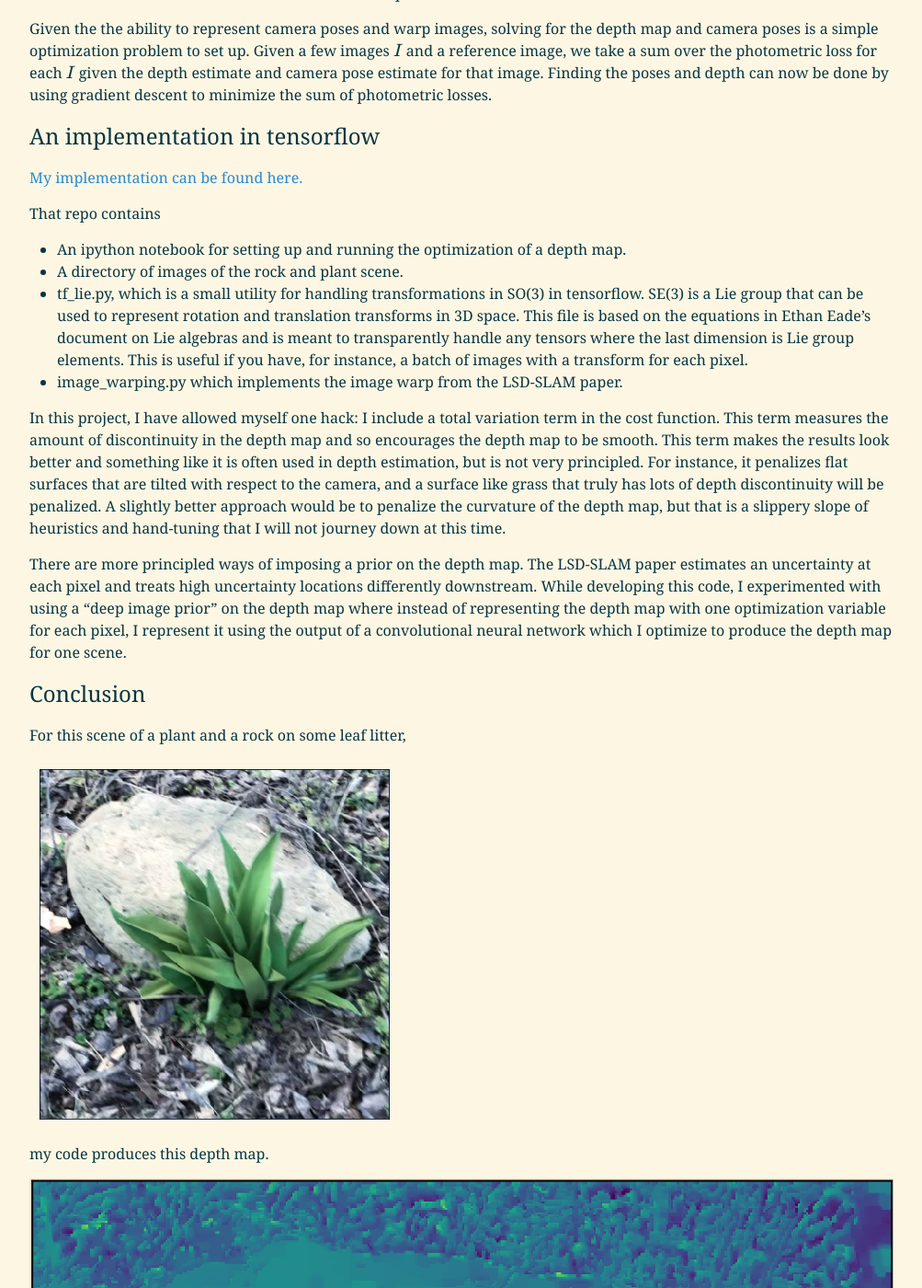
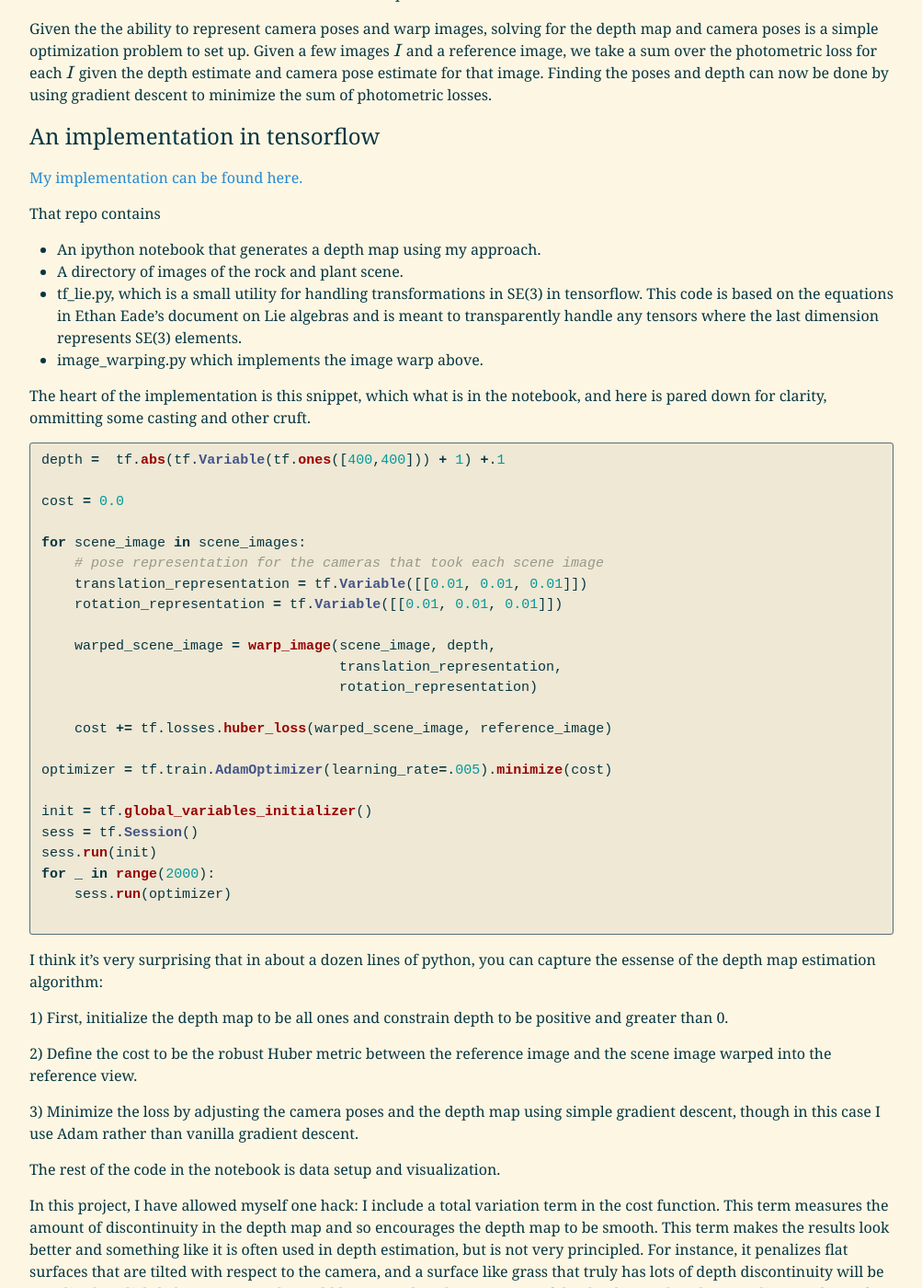
Before and after one commit to IJDykeman/ijdykeman.github.io, a Jekyll site: the page built from _posts/2019-04-10-simple-depth-from-motion.markdown, in a window 1280 px wide and 1400 px high, scrolled down 6544 px. Shown: the whole window at 92% size, without its empty margins (138-1141 px from the left). Built offline with Jekyll 4.4.1, drawn with Linux system fonts in a browser that asks for light colours; formulas are drawn with MathJax 3.

Commit message:
add code

````diff
--- a/_posts/2019-04-10-simple-depth-from-motion.markdown
+++ b/_posts/2019-04-10-simple-depth-from-motion.markdown
@@ -96,10 +96,49 @@ Given the the ability to represent camera poses and warp images, solving for the
 [My implementation can be found here.](https://github.com/IJDykeman/simple_depth_from_motion)
 
 That repo contains
-* An ipython notebook for setting up and running the optimization of a depth map.
+* An ipython notebook that generates a depth map using my approach.
 * A directory of images of the rock and plant scene.
-* tf_lie.py, which is a small utility for handling transformations in SO(3) in tensorflow.  SE(3) is a Lie group that can be used to represent rotation and translation transforms in 3D space.  This file is based on the equations in Ethan Eade’s document on Lie algebras and is meant to transparently handle any tensors where the last dimension is Lie group elements.  This is useful if you have, for instance, a batch of images with a transform for each pixel.
-* image_warping.py which implements the image warp from the LSD-SLAM paper.
+* tf_lie.py, which is a small utility for handling transformations in SE(3) in tensorflow.    This code is based on the equations in Ethan Eade’s document on Lie algebras and is meant to transparently handle any tensors where the last dimension represents SE(3) elements.
+* image_warping.py which implements the image warp above.
+
+
+The heart of the implementation is this snippet, which what is in the notebook, and here is pared down for clarity, ommitting some casting and other cruft.
+
+```python
+depth =  tf.abs(tf.Variable(tf.ones([400,400])) + 1) +.1
+
+cost = 0.0
+
+for scene_image in scene_images:
+    # pose representation for the cameras that took each scene image
+    translation_representation = tf.Variable([[0.01, 0.01, 0.01]])
+    rotation_representation = tf.Variable([[0.01, 0.01, 0.01]])
+
+    warped_scene_image = warp_image(scene_image, depth,
+                                    translation_representation,
+                                    rotation_representation)
+
+    cost += tf.losses.huber_loss(warped_scene_image, reference_image)
+
+optimizer = tf.train.AdamOptimizer(learning_rate=.005).minimize(cost)
+
+init = tf.global_variables_initializer()
+sess = tf.Session()
+sess.run(init)
+for _ in range(2000):
+    sess.run(optimizer)
+
+```
+
+I think it's very surprising that in about a dozen lines of python, you can capture the essense of the depth map estimation algorithm:
+
+1) First, initialize the depth map to be all ones and constrain depth to be positive and greater than 0.
+
+2) Define the cost to be the robust Huber metric between the reference image and the scene image warped into the reference view.
+
+3) Minimize the loss by adjusting the camera poses and the depth map using simple gradient descent, though in this case I use Adam rather than vanilla gradient descent.
+
+The rest of the code in the notebook is data setup and visualization.
 
 In this project, I have allowed myself one hack: I include a total variation term in the cost function.  This term measures the amount of discontinuity in the depth map and so encourages the depth map to be smooth.  This term makes the results look better and something like it is often used in depth estimation, but is not very principled.  For instance, it penalizes flat surfaces that are tilted with respect to the camera, and a surface like grass that truly has lots of depth discontinuity will be penalized.  A slightly better approach would be to penalize the curvature of the depth map, but that is a slippery slope of heuristics and hand-tuning that I will not journey down at this time.
 
````
